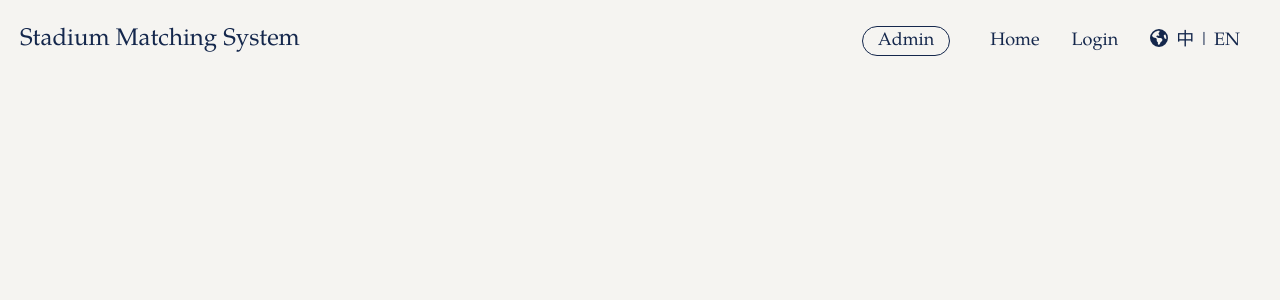
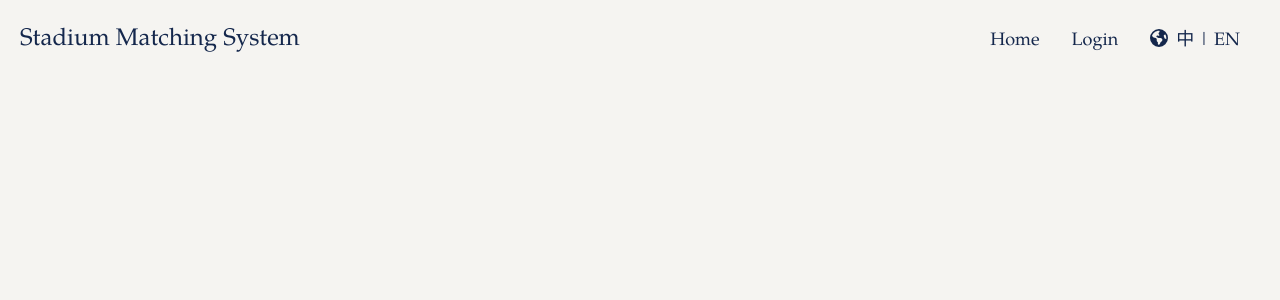
Before and after one commit to musicat1020/cloudNative-23, a Next.js app: page / in a window 1280 px wide. Shown: the top 300 px of the page. Built offline with nearby package versions, Linux system fonts and the light colour scheme; no server answers.

Commit message:
fix: Fix middleware

```diff
--- a/src/middleware.js
+++ b/src/middleware.js
@@ -1,5 +1,4 @@
 import { NextResponse } from "next/server";
-import { getIsProvider } from "@/utils/cookies";
 
 function middleware(request) {
 	if (request.nextUrl.pathname.endsWith("/")) {
@@ -7,7 +6,8 @@ function middleware(request) {
 	}
 
 	if (request.nextUrl.pathname.startsWith("/admin")) {
-		if (!getIsProvider()) {
+		const isProvider = request.cookies.get("isProvider")?.value;
+		if (isProvider!=="true") {
 			return NextResponse.redirect(new URL("/main", request.url));
 		}
 	}
--- a/src/pages/main/_components/navbar.js
+++ b/src/pages/main/_components/navbar.js
@@ -19,7 +19,6 @@ function NavBar() {
   const { data, status } = useSession();
   const timeoutRef = useRef(null);
   const [isProvider, setIsProvider] = useState(false);
-
 
   const handleLanguage = () => {
     const oriLang = getCookie("lang") ?? "en";
@@ -61,7 +60,7 @@ function NavBar() {
           <Nav className="me-auto" />
           <Nav>
             {
-              !isProvider && (
+              isProvider && (
                 <Nav.Link href="/admin">
                   <span className={styles.navAdmin}>{t("Admin")}</span>
                 </Nav.Link>
```
